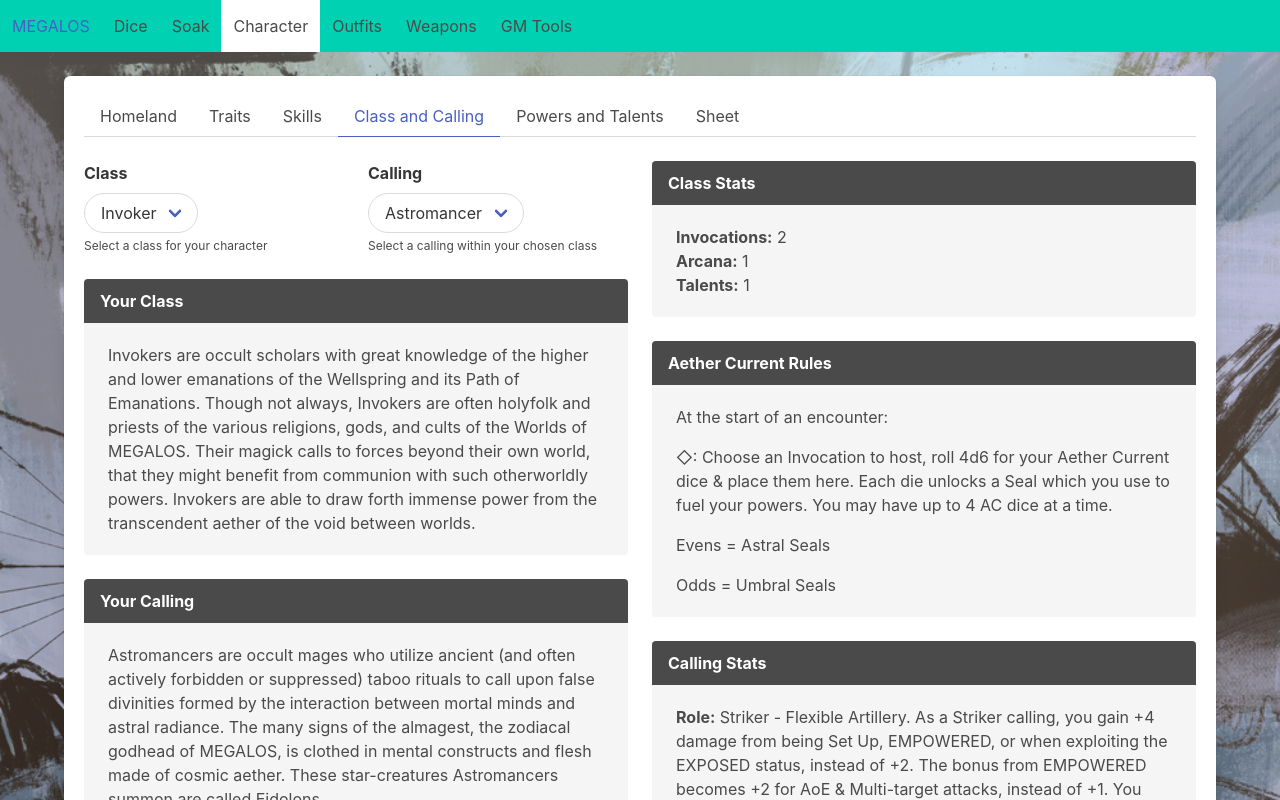
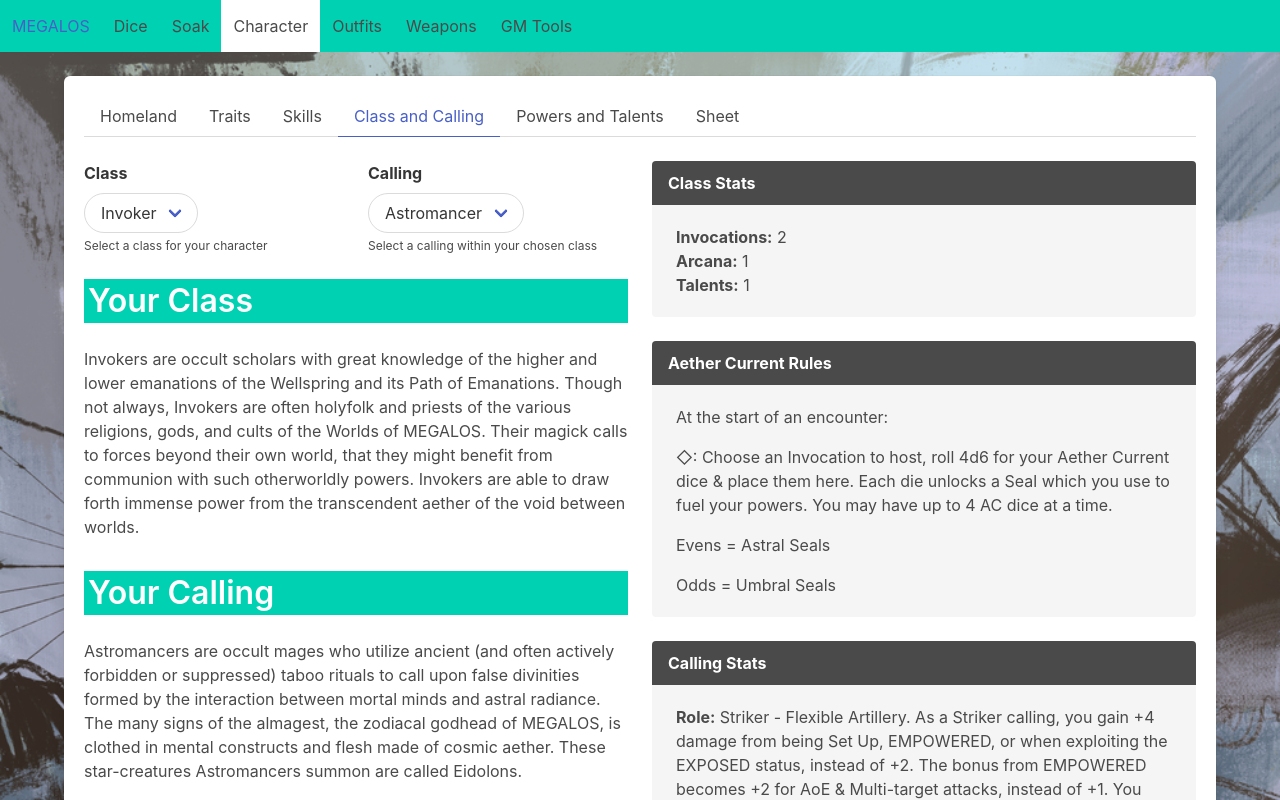
Before and after one commit to astralfrontier/megalos, a React (Vite) app: page /character in a window 1280 px wide. Both pictures are taken after a click on the link "Class and Calling". Shown: the top 800 px of the page. Built offline with nearby package versions, Linux system fonts and the light colour scheme; the HTML template or start-up script is replaced by a standard one.

Commit message:
style: Style fixes for character creator

```diff
--- a/src/characters/ClassCallingChooser.tsx
+++ b/src/characters/ClassCallingChooser.tsx
@@ -10,7 +10,7 @@
 function ClassCallingChooser() {
   const { character, setCharacter } = useContext(CharacterContext)
 
-  function classSetter(event) {
+  const classSetter: React.ChangeEventHandler<HTMLSelectElement> = (event) => {
     const newClass = find(propEq('name', event.currentTarget.value), classes)
     if (newClass) {
       const newCharacter = {
@@ -25,7 +25,9 @@
     }
   }
 
-  function callingSetter(event) {
+  const callingSetter: React.ChangeEventHandler<HTMLSelectElement> = (
+    event
+  ) => {
     const newCalling = find(
       propEq('name', event.currentTarget.value),
       callings[character.class.name]
@@ -83,22 +85,14 @@
             </div>
           </div>
           <div className="content">
-            <article className="message">
-              <div className="message-header">
-                <p>Your Class</p>
-              </div>
-              <div className="message-body">
-                {describe(character.class.description)}
-              </div>
-            </article>
-            <article className="message">
-              <div className="message-header">
-                <p>Your Calling</p>
-              </div>
-              <div className="message-body">
-                {describe(character.calling.description)}
-              </div>
-            </article>
+            <h1 className="title has-text-white has-background-primary p-1">
+              Your Class
+            </h1>
+            {describe(character.class.description)}
+            <h1 className="title has-text-white has-background-primary p-1">
+              Your Calling
+            </h1>
+            {describe(character.calling.description)}
           </div>
         </div>
         <div className="column">
--- a/src/characters/PowersTalentsChooser.tsx
+++ b/src/characters/PowersTalentsChooser.tsx
@@ -172,7 +172,11 @@
                 <>
                   <div className="block card">
                     <div className="card-content">
-                      <label className="checkbox" aria-disabled={!isSelectable}>
+                      <div className="has-background-primary p-1">
+                        <label
+                          className="checkbox"
+                          aria-disabled={!isSelectable}
+                        >
                           <input
                             id={`power-checkbox-${slugify(
                               power.name.toLowerCase()
@@ -183,10 +187,15 @@
                             checked={isSelected}
                             onChange={powerSetter}
                           />{' '}
-                        <strong>
+                          <strong
+                            className={
+                              isSelectable ? 'has-text-white' : 'has-text-grey'
+                            }
+                          >
                             {power.type}: {power.name}
                           </strong>
                         </label>
+                      </div>
                       <div className={isSelectable ? '' : 'has-text-grey'}>
                         {describe(power.description)}
                       </div>
```
Lines whose indentation alone changed are shown as unchanged.
